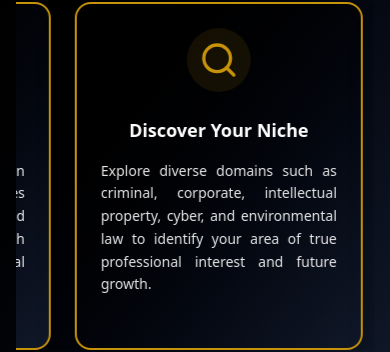
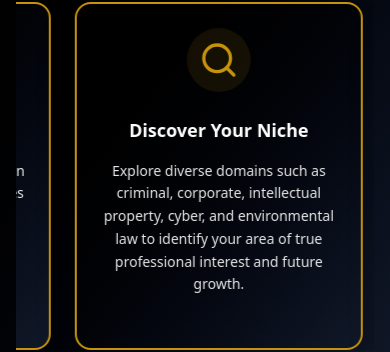
Before and after one commit to ajaysaraswat/LegalOlympiad-Website, a React (Vite) app in the folder frontend/: page / in a window 390 px wide. Shown: the part 3296-3648 px from the top of the page. Built offline with nearby package versions, Linux system fonts and the light colour scheme.

Commit message:
header/categories

```diff
--- a/frontend/src/components/CategoriesSection.jsx
+++ b/frontend/src/components/CategoriesSection.jsx
@@ -126,11 +126,7 @@ const CategoriesSection = () => {
                       {item.title}
                     </h3>
                     <p
-                      className={`text-sm sm:text-base ${item.textColor} opacity-90 leading-relaxed group-hover:opacity-100 transition-all duration-300`}
-                      style={{
-                        textAlign: "justify",
-                        textJustify: "inter-word",
-                      }}
+                      className={`text-sm sm:text-base ${item.textColor} opacity-90 leading-relaxed group-hover:opacity-100 transition-all duration-300 text-center`}
                     >
                       {item.description}
                     </p>
@@ -161,11 +157,7 @@ const CategoriesSection = () => {
                       {item.title}
                     </h3>
                     <p
-                      className={`text-sm sm:text-base ${item.textColor} opacity-90 leading-relaxed group-hover:opacity-100 transition-all duration-300`}
-                      style={{
-                        textAlign: "justify",
-                        textJustify: "inter-word",
-                      }}
+                      className={`text-sm sm:text-base ${item.textColor} opacity-90 leading-relaxed group-hover:opacity-100 transition-all duration-300 text-center`}
                     >
                       {item.description}
                     </p>
--- a/frontend/src/components/Header.jsx
+++ b/frontend/src/components/Header.jsx
@@ -27,7 +27,7 @@ const Header = () => {
     { name: "EDUCATION", href: "/courses" },
 
     //{ name: "UPCOMING EVENTS", href: "/events" },
-    { name: "Register", href: "/register", isButton: true },
+    { name: "Login/Register", href: "/register", isButton: true },
     // { name: "PAGES", href: "/pages" },
     // { name: "BLOG", href: "/blog" },
     //{ name: "CONTACT US", href: "/contact" },
```
